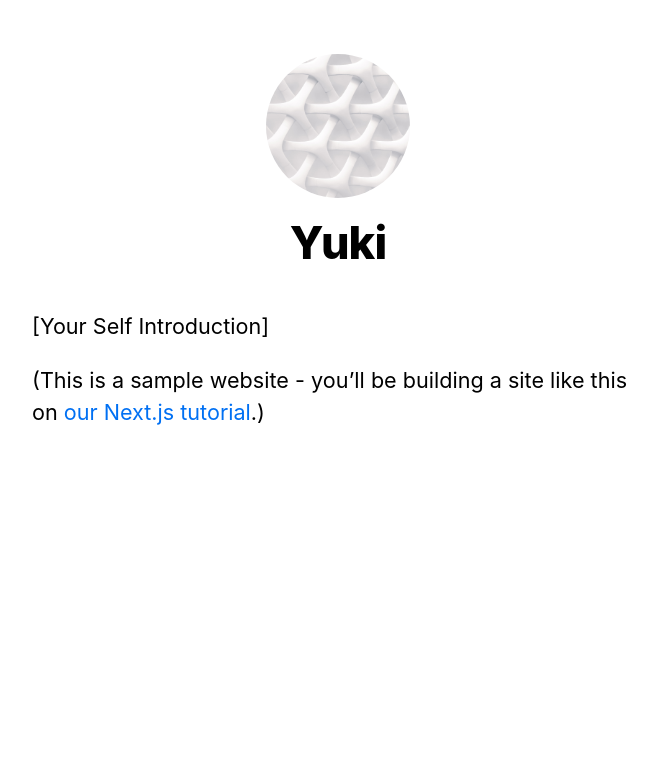
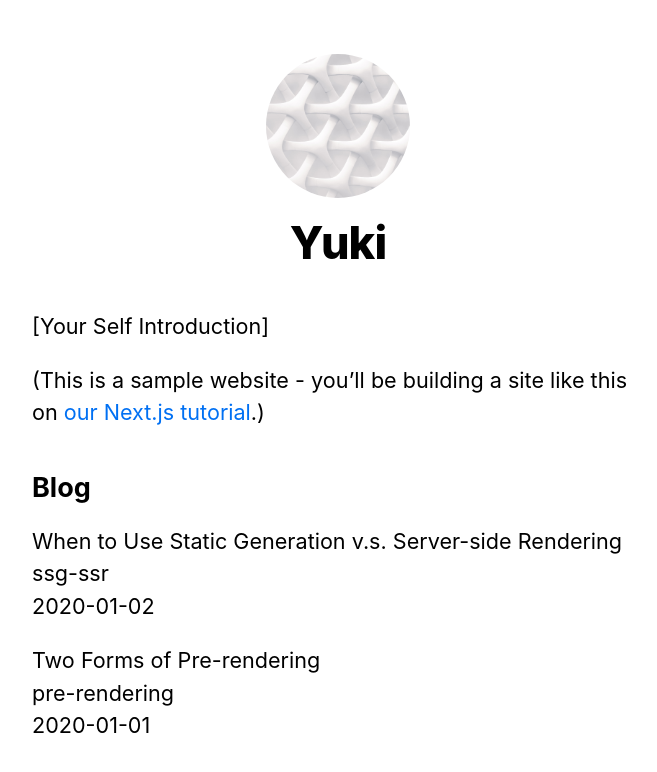
Before and after one commit to youxiberlin/learn-nextjs, a Next.js app: page / in a window 1280 px wide. Shown: the top 772 px of the page, without its empty margins (302-959 px from the left). Built offline with nearby package versions, Linux system fonts and the light colour scheme.

Commit message:
ADd blog posts data

```diff
--- /dev/null
+++ b/lib/posts.js
@@ -0,0 +1,35 @@
+import fs from 'fs'
+import path from 'path'
+import matter from 'gray-matter'
+
+const postsDirectory = path.join(process.cwd(), 'posts')
+
+export function getSortedPostsData() {
+  // Get file names under /posts
+  const fileNames = fs.readdirSync(postsDirectory)
+  const allPostsData = fileNames.map(fileName => {
+    // Remove ".md" from file name to get id
+    const id = fileName.replace(/\.md$/, '')
+
+    // Read markdown file as string
+    const fullPath = path.join(postsDirectory, fileName)
+    const fileContents = fs.readFileSync(fullPath, 'utf8')
+
+    // Use gray-matter to parse the post metadata section
+    const matterResult = matter(fileContents)
+
+    // Combine the data with the id
+    return {
+      id,
+      ...matterResult.data
+    }
+  })
+  // Sort posts by date
+  return allPostsData.sort((a, b) => {
+    if (a.date < b.date) {
+      return 1
+    } else {
+      return -1
+    }
+  })
+}
--- a/package.json
+++ b/package.json
@@ -8,6 +8,7 @@
     "start": "next start"
   },
   "dependencies": {
+    "gray-matter": "^4.0.2",
     "next": "9.3.5",
     "postcss-flexbugs-fixes": "^4.2.1",
     "postcss-preset-env": "^6.7.0",
--- a/pages/index.js
+++ b/pages/index.js
@@ -1,8 +1,9 @@
 import Head from 'next/head'
 import Layout, { siteTitle } from '../components/layout'
 import utilStyles from '../styles/utils.module.css'
+import { getSortedPostsData } from '../lib/posts'
 
-export default function Home() {
+export default function Home({ allPostsData }) {
   return (
     <Layout home>
       <Head>
@@ -15,6 +16,29 @@
           <a href="https://nextjs.org/learn">our Next.js tutorial</a>.)
         </p>
       </section>
+      <section className={`${utilStyles.headingMd} ${utilStyles.padding1px}`}>
+        <h2 className={utilStyles.headingLg}>Blog</h2>
+        <ul className={utilStyles.list}>
+          {allPostsData.map(({ id, date, title }) => (
+            <li className={utilStyles.listItem} key={id}>
+              {title}
+              <br />
+              {id}
+              <br />
+              {date}
+            </li>
+          ))}
+        </ul>
+      </section>
     </Layout>
   )
 }
+
+export async function getStaticProps() {
+  const allPostsData = getSortedPostsData()
+  return {
+    props: {
+      allPostsData
+    }
+  }
+}
--- /dev/null
+++ b/posts/pre-rendering.md
@@ -0,0 +1,11 @@
+---
+title: 'Two Forms of Pre-rendering'
+date: '2020-01-01'
+---
+
+Next.js has two forms of pre-rendering: **Static Generation** and **Server-side Rendering**. The difference is in **when** it generates the HTML for a page.
+
+- **Static Generation** is the pre-rendering method that generates the HTML at **build time**. The pre-rendered HTML is then _reused_ on each request.
+- **Server-side Rendering** is the pre-rendering method that generates the HTML on **each request**.
+
+Importantly, Next.js lets you **choose** which pre-rendering form to use for each page. You can create a "hybrid" Next.js app by using Static Generation for most pages and using Server-side Rendering for others.
--- /dev/null
+++ b/posts/ssg-ssr.md
@@ -0,0 +1,19 @@
+---
+title: 'When to Use Static Generation v.s. Server-side Rendering'
+date: '2020-01-02'
+---
+
+We recommend using **Static Generation** (with and without data) whenever possible because your page can be built once and served by CDN, which makes it much faster than having a server render the page on every request.
+
+You can use Static Generation for many types of pages, including:
+
+- Marketing pages
+- Blog posts
+- E-commerce product listings
+- Help and documentation
+
+You should ask yourself: "Can I pre-render this page **ahead** of a user's request?" If the answer is yes, then you should choose Static Generation.
+
+On the other hand, Static Generation is **not** a good idea if you cannot pre-render a page ahead of a user's request. Maybe your page shows frequently updated data, and the page content changes on every request.
+
+In that case, you can use **Server-Side Rendering**. It will be slower, but the pre-rendered page will always be up-to-date. Or you can skip pre-rendering and use client-side JavaScript to populate data.
```
Also changed, not shown: 1 other file (tests, documents, lock files or other folders).
